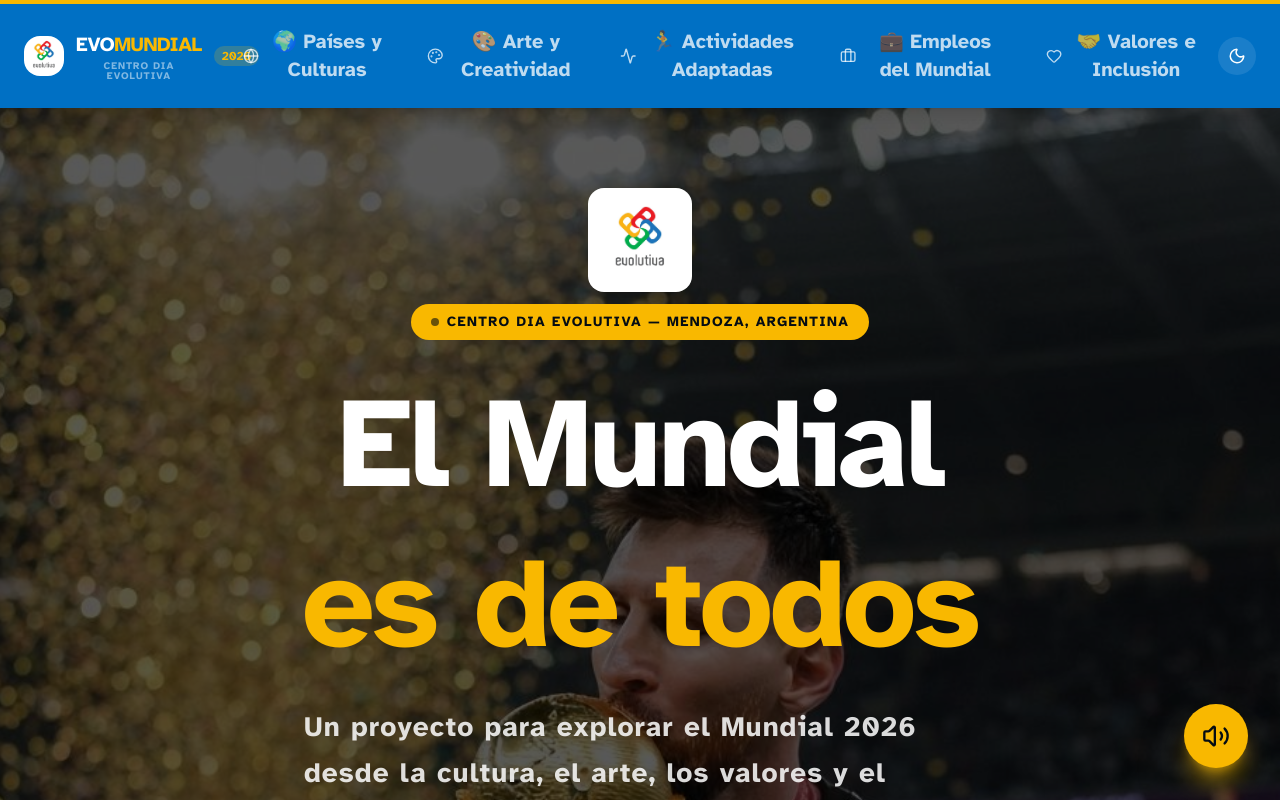
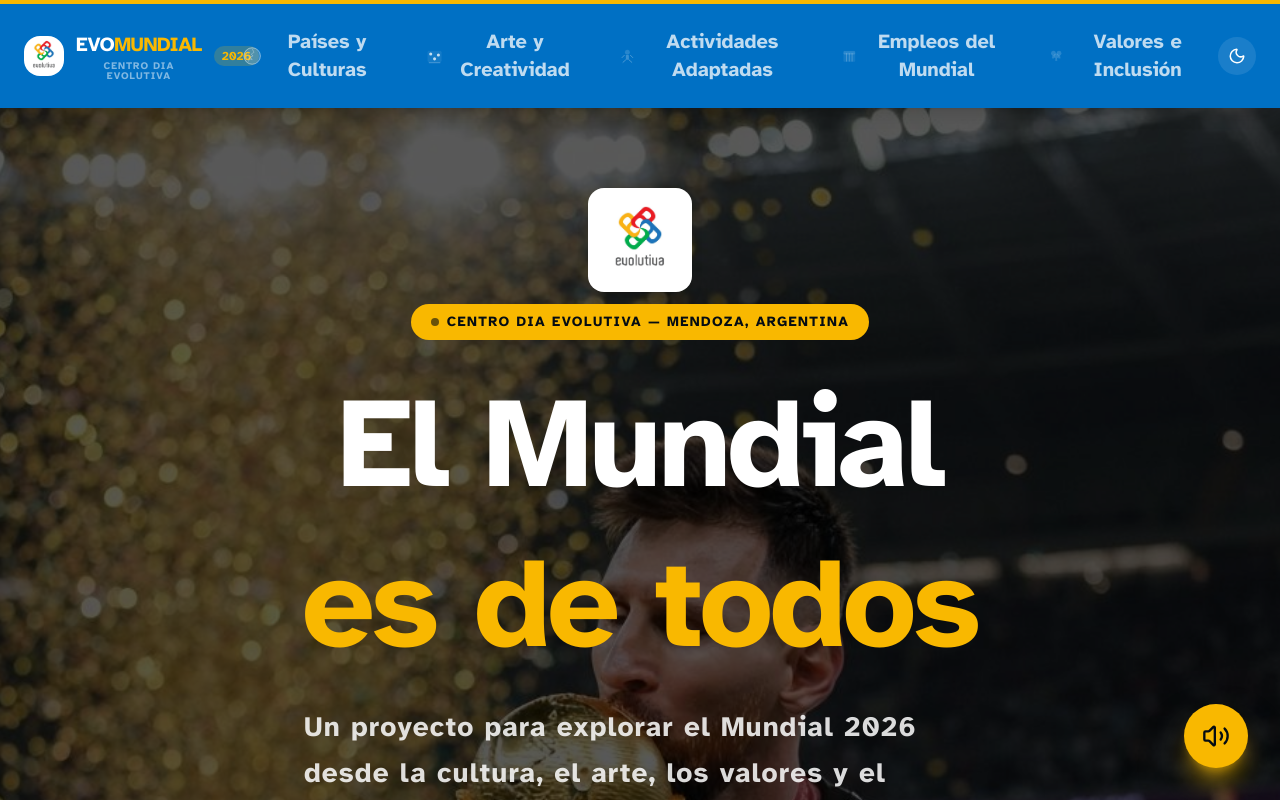
Before and after one commit to facutech3-design/evomundial, a Next.js app: page / in a window 1280 px wide. Shown: the top 800 px of the page. Built offline with nearby package versions, Linux system fonts and the light colour scheme.

Commit message:
Reemplazar íconos del menú por pictogramas ARASAAC para mejorar accesibilidad cognitiva

```diff
--- a/components/navbar.tsx
+++ b/components/navbar.tsx
@@ -1,16 +1,67 @@
 "use client"
 
 import { useState, useEffect } from "react"
-import { Globe, Heart, Palette, Activity, Briefcase, Menu, X, Sun, Moon } from "lucide-react"
+import { Menu, X, Sun, Moon } from "lucide-react"
 import Image from "next/image"
 import { cn } from "@/lib/utils"
 
+// Pictogramas ARASAAC como componentes SVG
+const PictogramasMundo = () => (
+  <svg width="28" height="28" viewBox="0 0 100 100" fill="none" xmlns="http://www.w3.org/2000/svg">
+    <circle cx="50" cy="50" r="45" stroke="currentColor" strokeWidth="3" fill="currentColor" opacity="0.2"/>
+    <path d="M50 10 L60 30 L45 40 L55 50 L40 55 L50 70 L35 65 L30 80" stroke="currentColor" strokeWidth="2" fill="none"/>
+    <circle cx="50" cy="50" r="45" stroke="currentColor" strokeWidth="3" fill="none"/>
+  </svg>
+)
+
+const PictogramasPintura = () => (
+  <svg width="28" height="28" viewBox="0 0 100 100" fill="none" xmlns="http://www.w3.org/2000/svg">
+    <rect x="15" y="25" width="70" height="55" rx="5" stroke="currentColor" strokeWidth="3" fill="currentColor" opacity="0.1"/>
+    <circle cx="30" cy="40" r="8" fill="currentColor"/>
+    <circle cx="70" cy="45" r="8" fill="currentColor"/>
+    <circle cx="50" cy="65" r="8" fill="currentColor"/>
+    <path d="M20 85 L80 85" stroke="currentColor" strokeWidth="2"/>
+  </svg>
+)
+
+const PictogramasDeporte = () => (
+  <svg width="28" height="28" viewBox="0 0 100 100" fill="none" xmlns="http://www.w3.org/2000/svg">
+    <circle cx="50" cy="30" r="12" stroke="currentColor" strokeWidth="2" fill="currentColor" opacity="0.2"/>
+    <rect x="42" y="45" width="16" height="25" rx="2" fill="currentColor" opacity="0.3"/>
+    <line x1="35" y1="45" x2="20" y2="60" stroke="currentColor" strokeWidth="2"/>
+    <line x1="65" y1="45" x2="80" y2="60" stroke="currentColor" strokeWidth="2"/>
+    <line x1="42" y1="70" x2="25" y2="85" stroke="currentColor" strokeWidth="2"/>
+    <line x1="58" y1="70" x2="75" y2="85" stroke="currentColor" strokeWidth="2"/>
+  </svg>
+)
+
+const PictogramasTrabajo = () => (
+  <svg width="28" height="28" viewBox="0 0 100 100" fill="none" xmlns="http://www.w3.org/2000/svg">
+    <rect x="20" y="35" width="60" height="45" rx="3" stroke="currentColor" strokeWidth="2.5" fill="currentColor" opacity="0.1"/>
+    <rect x="20" y="25" width="60" height="15" rx="3" stroke="currentColor" strokeWidth="2.5" fill="currentColor" opacity="0.2"/>
+    <line x1="35" y1="35" x2="35" y2="80" stroke="currentColor" strokeWidth="1.5"/>
+    <line x1="50" y1="35" x2="50" y2="80" stroke="currentColor" strokeWidth="1.5"/>
+    <line x1="65" y1="35" x2="65" y2="80" stroke="currentColor" strokeWidth="1.5"/>
+  </svg>
+)
+
+const PictogramasAmistad = () => (
+  <svg width="28" height="28" viewBox="0 0 100 100" fill="none" xmlns="http://www.w3.org/2000/svg">
+    <circle cx="35" cy="35" r="12" stroke="currentColor" strokeWidth="2" fill="currentColor" opacity="0.2"/>
+    <circle cx="65" cy="35" r="12" stroke="currentColor" strokeWidth="2" fill="currentColor" opacity="0.2"/>
+    <circle cx="50" cy="50" r="12" stroke="currentColor" strokeWidth="2" fill="currentColor" opacity="0.2"/>
+    <path d="M47 62 L53 62 L55 75 L45 75 Z" stroke="currentColor" strokeWidth="1.5" fill="currentColor" opacity="0.2"/>
+    <path d="M30 47 L40 47 L38 62 L28 62 Z" stroke="currentColor" strokeWidth="1.5" fill="currentColor" opacity="0.2"/>
+    <path d="M60 47 L70 47 L72 62 L62 62 Z" stroke="currentColor" strokeWidth="1.5" fill="currentColor" opacity="0.2"/>
+  </svg>
+)
+
 const SECTIONS = [
-  { id: "paises", label: "🌍 Países y Culturas", icon: Globe },
-  { id: "arte", label: "🎨 Arte y Creatividad", icon: Palette },
-  { id: "actividades", label: "🏃 Actividades Adaptadas", icon: Activity },
-  { id: "empleos", label: "💼 Empleos del Mundial", icon: Briefcase },
-  { id: "valores", label: "🤝 Valores e Inclusión", icon: Heart },
+  { id: "paises", label: "Países y Culturas", icon: PictogramasMundo },
+  { id: "arte", label: "Arte y Creatividad", icon: PictogramasPintura },
+  { id: "actividades", label: "Actividades Adaptadas", icon: PictogramasDeporte },
+  { id: "empleos", label: "Empleos del Mundial", icon: PictogramasTrabajo },
+  { id: "valores", label: "Valores e Inclusión", icon: PictogramasAmistad },
 ]
 
 // Colores de acento por seccion para el indicador activo
@@ -105,7 +156,7 @@ export default function Navbar({
                       : "text-white/75 hover:bg-white/10 hover:text-white"
                   )}
                 >
-                  <Icon size={28} />
+                  <Icon />
                   {s.label}
                 </button>
               </li>
@@ -118,7 +169,7 @@ export default function Navbar({
           {(() => {
             const s = SECTIONS.find((s) => s.id === active)
             const Icon = s?.icon
-            return Icon ? <><Icon size={16} />{s?.label}</> : null
+            return Icon ? <><Icon />{s?.label}</> : null
           })()}
         </div>
 
@@ -165,7 +216,7 @@ export default function Navbar({
                         : "text-white/80 hover:bg-white/10 hover:text-white"
                     )}
                   >
-                    <Icon size={18} />
+                    <Icon />
                     {s.label}
                     {isActive && (
                       <span className="ml-auto text-xs opacity-70 font-normal">Estas aqui</span>
```
